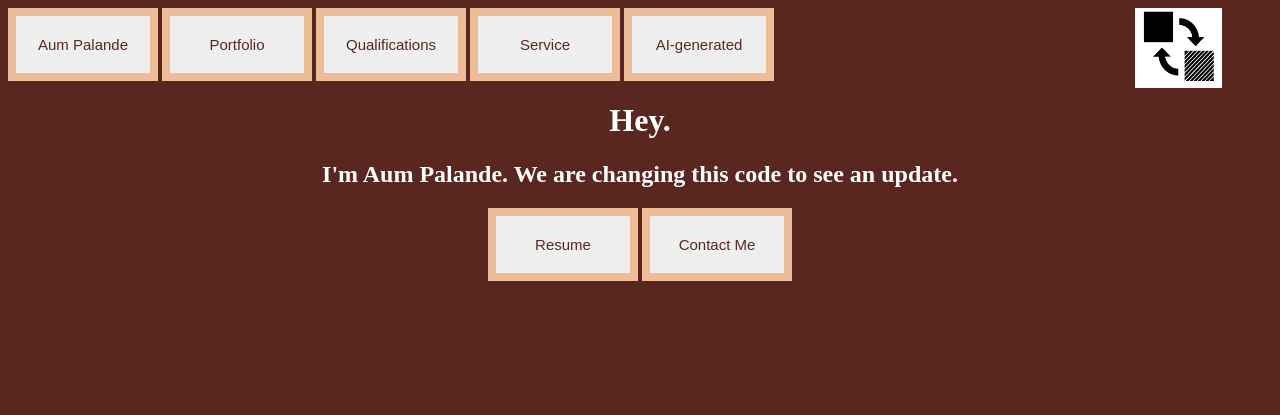
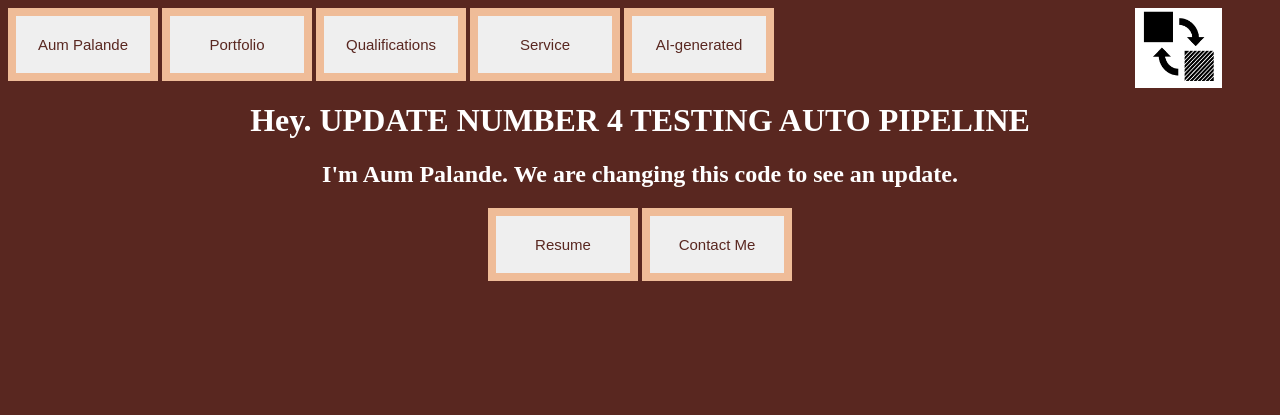
Before and after one commit to aum1/csce412-Project5, a plain HTML site: page index.html in a window 1280 px wide. Shown: the top 415 px of the page. Drawn offline with Linux system fonts and the light colour scheme; a web font is replaced by a local one.

Commit message:
testing auto update

```diff
--- a/index.html
+++ b/index.html
@@ -30,7 +30,7 @@
         </div>
 
         <div class="intro-div">
-            <h1>Hey.</h1>
+		<h1>Hey. UPDATE NUMBER 4 TESTING AUTO PIPELINE</h1>
             <h2 id="name-text">I'm Aum Palande. We are changing this code to see an update.</h1>
             <img class="fun-style moon-image" src="image/moon.png" alt="Moon" width="320" height="320">
             <img class="fun-style star-image" id="star-1" src="image/star_one.png" alt="Star" width="160" height="160">
```
